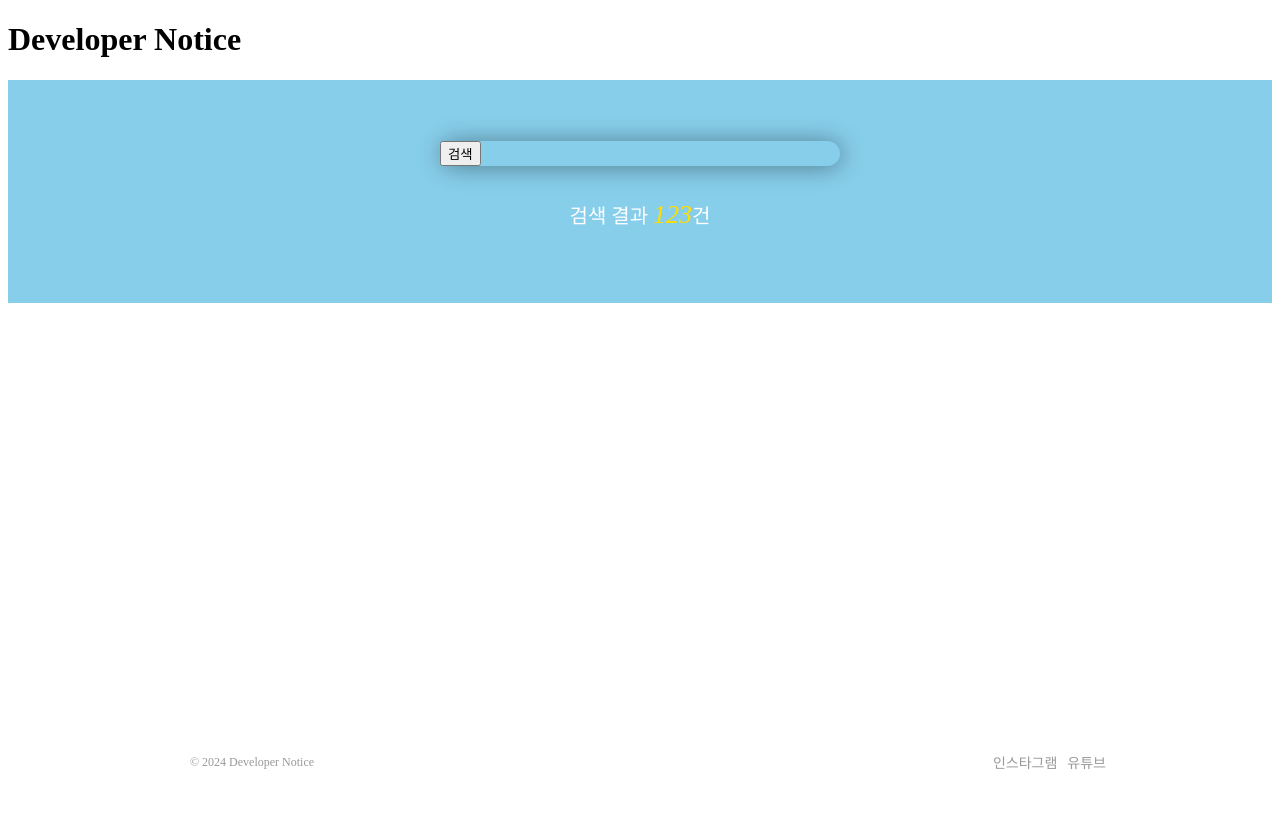
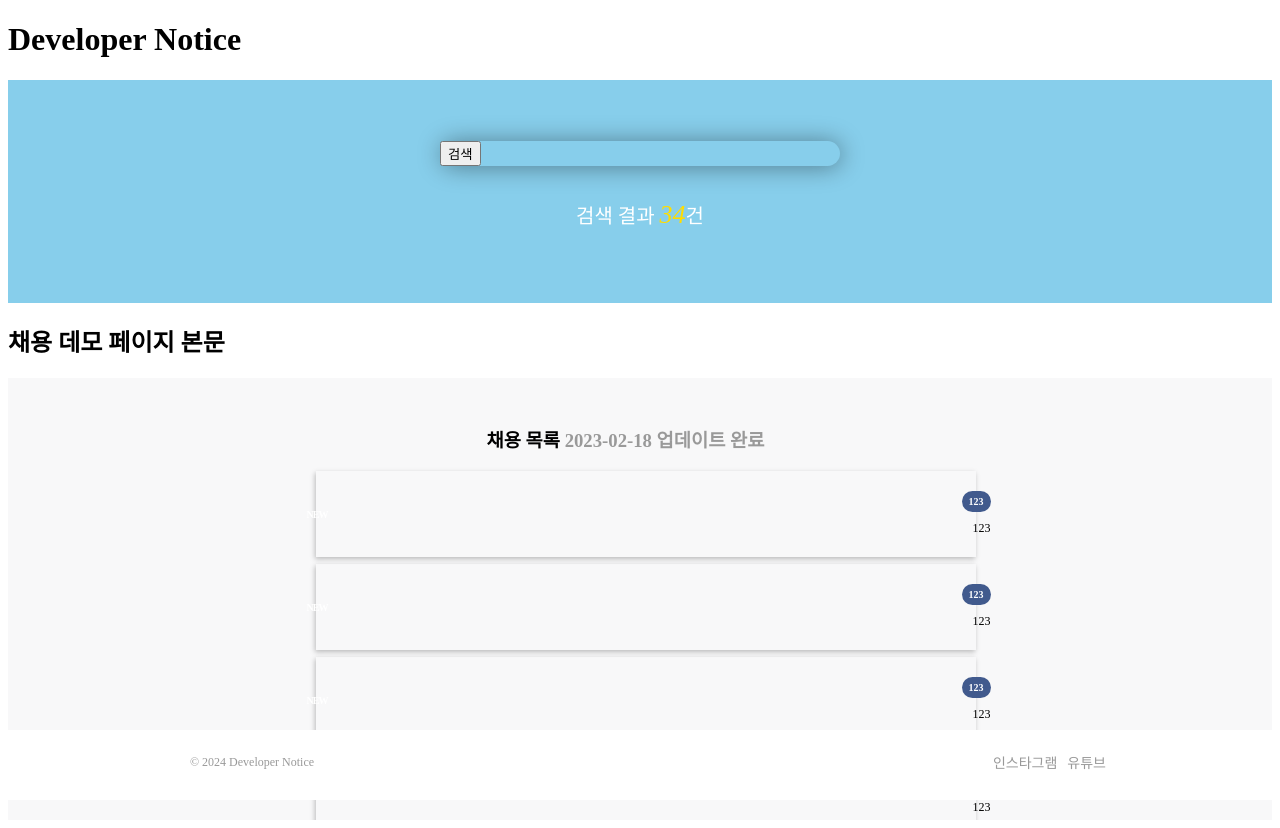
Before and after one commit to spdhsrnvl123/poketmon_dictionary, a React (Create React App) app: page / in a window 1280 px wide. Before the commit the page ends 800 px from the top, so only its background shows below. Built offline with nearby package versions, Linux system fonts and the light colour scheme; data requests are answered from the project's data file.

Commit message:
refactor:리덕스툴킷 적용

```diff
--- a/package.json
+++ b/package.json
@@ -12,7 +12,7 @@
     "json-server": "^0.17.1",
     "react": "^18.2.0",
     "react-dom": "^18.2.0",
-    "react-redux": "^8.0.5",
+    "react-redux": "^8.1.3",
     "react-scripts": "5.0.1",
     "styled-components": "^5.3.6",
     "web-vitals": "^2.1.4"
--- a/src/App.js
+++ b/src/App.js
@@ -1,6 +1,7 @@
-import React from 'react'
-import styled from 'styled-components';
-import SearchContainer from './components/SearchContainer';
+import React from "react";
+import styled from "styled-components";
+import SearchContainer from "./components/SearchContainer";
+import CardBoxPage from "./pages/CardBoxPage";
 
 const Title = styled.h1`
   display: block;
@@ -37,11 +38,11 @@ const Footer = styled.footer`
 `;
 
 function App() {
-
   return (
     <>
       <Title>Developer Notice</Title>
       <SearchContainer />
+      <CardBoxPage />
       <Footer>
         <div className="inner_footer">
           <small>&copy; 2024 Developer Notice</small>
@@ -55,4 +56,4 @@ function App() {
   );
 }
 
-export default App
+export default App;
--- a/src/components/SearchContainer/index.jsx
+++ b/src/components/SearchContainer/index.jsx
@@ -1,3 +1,5 @@
+import { useState } from "react";
+import { useSelector } from "react-redux";
 import styled from "styled-components"
 
 const SubTit = styled.nav`
@@ -32,10 +34,8 @@ const ResultNumber = styled.em`
   font-size: 26px;
   /* background-color: black; */
 `;
-
-
 const SearchContainer = ()=>{
-  // const data = useSelector((state)=>state);
+  const data = useSelector((state)=>state);
 
   return (
     <SubTit>
@@ -47,11 +47,8 @@ const SearchContainer = ()=>{
           </button>
         </BundleInp>
       </WrapSearch>
-      {/* <ResultText>
+      <ResultText>
         검색 결과 <ResultNumber>{data.countData}</ResultNumber>건
-      </ResultText> */}
-      <ResultText>
-        검색 결과 <ResultNumber>123</ResultNumber>건
       </ResultText>
     </SubTit>
   );
--- a/src/index.js
+++ b/src/index.js
@@ -1,12 +1,14 @@
 import React from 'react';
 import ReactDOM from 'react-dom/client';
 import App from './App';
+import { Provider } from 'react-redux';
+import store from './store/store.jsx'
 
 const root = ReactDOM.createRoot(document.getElementById('root'));
 root.render(
   // <React.StrictMode>
-  // <Provider store={store}>
+  <Provider store={store}>
     <App />
-  // </Provider>
+  </Provider>
   // </React.StrictMode>
 );
--- a/src/store/card/index.jsx
+++ b/src/store/card/index.jsx
@@ -3,7 +3,7 @@ import { createSlice, createAsyncThunk } from "@reduxjs/toolkit";
 const asyncUpFetch = createAsyncThunk(
     'getData/asyncUpFetch',
     async ()=>{
-        const response = await fetch("https://mega-melon-server.herokuapp.com/jobList")
+        const response = await fetch("http://localhost:4000/jobList");
         const data = await response.json();
         let sortedItem = data.sort((a,b)=>(
             new Date(b.createdAt) - new Date(a.createdAt)
```
Also changed, not shown: src/pages/CardBoxPage/index.jsx (renamed from src/pages/home/index.jsx, +5 -5 lines), 1 other file (tests, documents, lock files or other folders).
